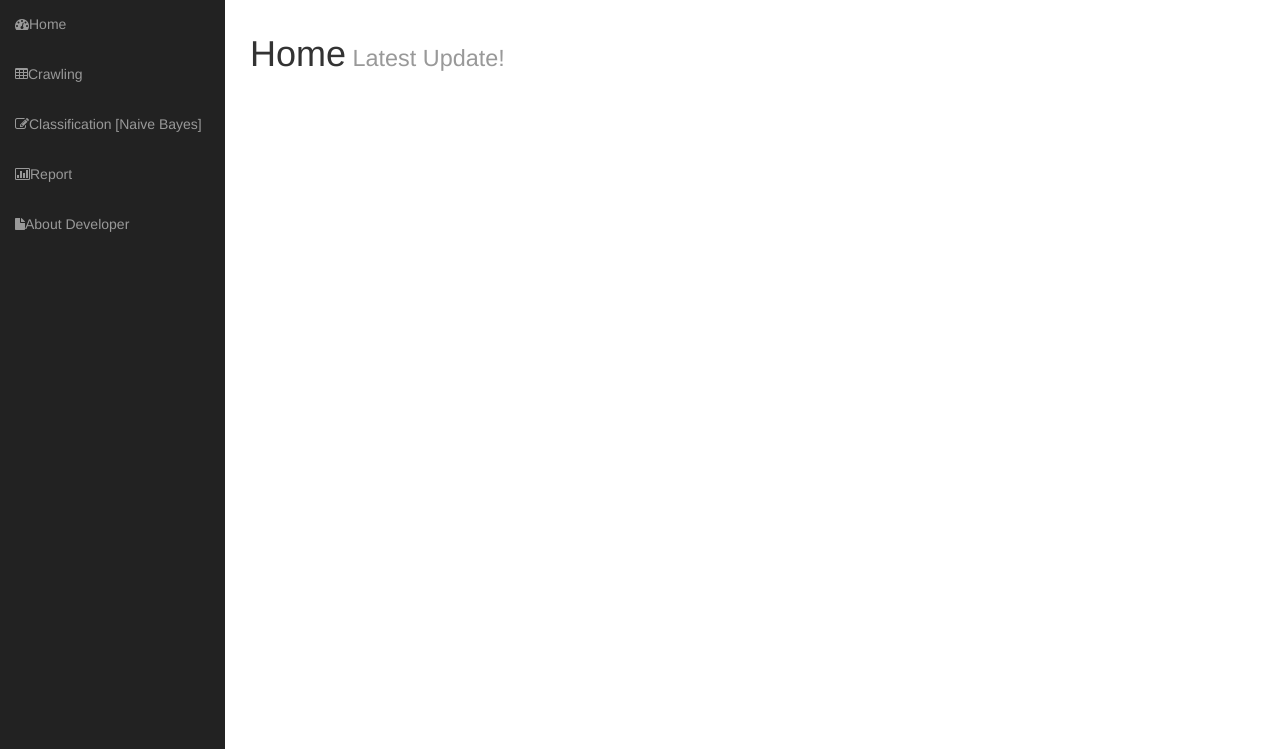
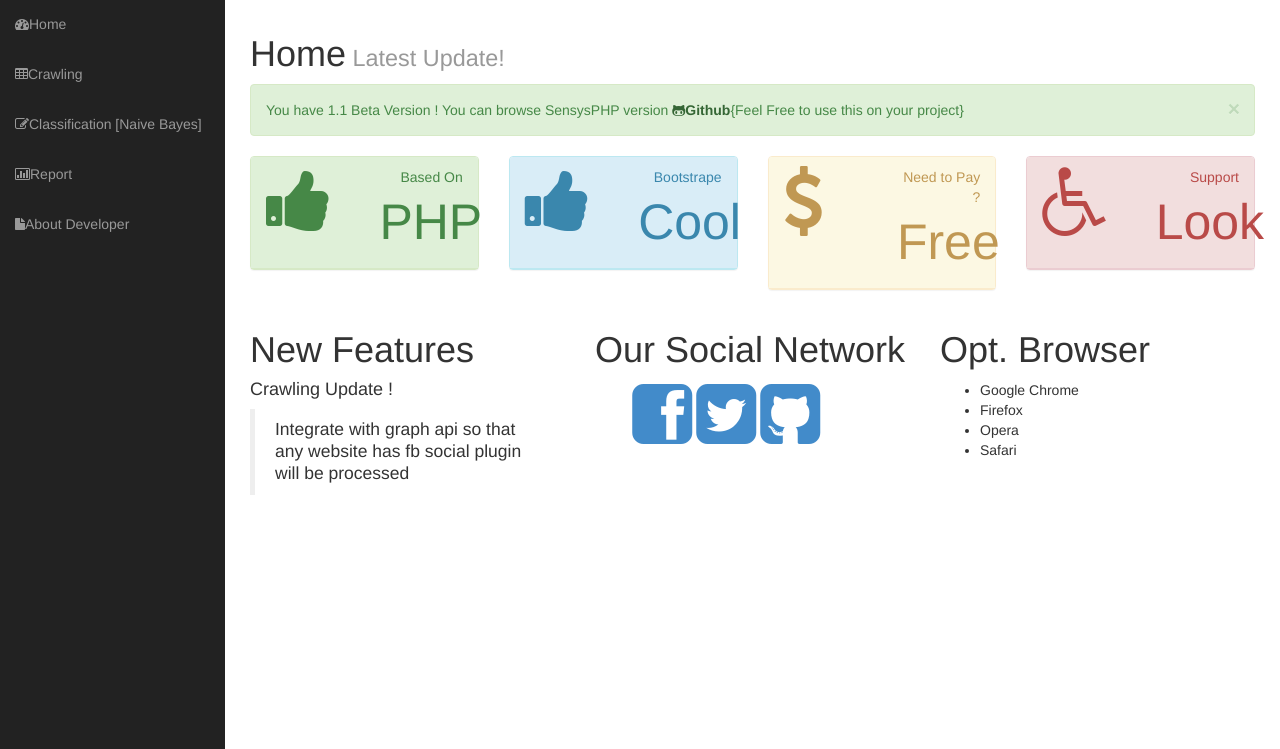
Before and after one commit to mdabbagh88/SensysPHP, a PHP site: page / in a window 1280 px wide. Shown: the part 51-800 px from the top of the page. Run offline with PHP 8.4, Linux system fonts and the light colour scheme.

Commit message:
Update some info on the page

```diff
--- a/index.php
+++ b/index.php
@@ -7,8 +7,98 @@
     	<h1>Home<small> Latest Update!</small></h1>
     </div>
 </div>
-
-
+<div class="alert alert-success alert-dismissable">
+	<button type="button" class="close" data-dismiss="alert" aria-hidden="true">&times;</button>
+    You have 1.1 Beta Version ! You can browse SensysPHP version <a class="alert-link" href="http://github.com/endrureza/sensysphp/"><i class="fa fa-github-alt"></i>Github</a>{Feel Free to use this on your project}
+</div>
+<div class="row">
+	<div class="col-lg-3">
+    	<div class="panel panel-success">
+        	<div class="panel-heading">
+            	<div class="row">
+                	<div class="col-xs-6">
+                    	<i class="fa fa-thumbs-up fa-5x"></i>
+                    </div>
+                    <div class="col-xs-6 text-right">
+                        <p class="announcement-text">Based On</p>
+                        <p class="announcement-heading">PHP</p>
+                    </div>
+                </div>
+            </div>
+        </div>
+    </div>
+    <div class="col-lg-3">
+    	<div class="panel panel-info">
+        	<div class="panel-heading">
+            	<div class="row">
+                	<div class="col-xs-6">
+                    	<i class="fa fa-thumbs-up fa-5x"></i>
+                    </div>
+                    <div class="col-xs-6 text-right">
+                        <p class="announcement-text">Bootstrape</p>
+                        <p class="announcement-heading">Cool</p>
+                    </div>
+                </div>
+            </div>
+        </div>
+    </div>
+    <div class="col-lg-3">
+    	<div class="panel panel-warning">
+        	<div class="panel-heading">
+            	<div class="row">
+                	<div class="col-xs-6">
+                    	<i class="fa fa-dollar fa-5x"></i>
+                    </div>
+                    <div class="col-xs-6 text-right">
+                        <p class="announcement-text">Need to Pay ?</p>
+                        <p class="announcement-heading">Free</p>
+                    </div>
+                </div>
+            </div>
+        </div>
+    </div>
+    <div class="col-lg-3">
+    	<div class="panel panel-danger">
+        	<div class="panel-heading">
+            	<div class="row">
+                	<div class="col-xs-6">
+                    	<i class="fa fa-wheelchair fa-5x"></i>
+                    </div>
+                    <div class="col-xs-6 text-right">
+                        <p class="announcement-text">Support</p>
+                        <p class="announcement-heading">Look</p>
+                    </div>
+                </div>
+            </div>
+        </div>
+    </div>
+</div>
+<div class="row">
+	<div class="col-lg-4">
+    	<h1>New Features</h1>
+        <h4>Crawling Update !</h4>
+        <blockquote>
+        	<p>Integrate with graph api so that any website has fb social plugin will be processed</p>
+        </blockquote>
+    </div>
+    <div class="col-lg-4">
+        <h1>Our Social Network</h1>
+    	<div class="col-xs-10 text-center">
+        	<a href="http://www.facebook.com/sysfotech"><i class="fa fa-facebook-square fa-5x"></i></a>
+            <a href="http://www.twitter.com/sysfotech"><i class="fa fa-twitter-square fa-5x"></i></a>
+            <a href="http://www.github.com/endrureza"><i class="fa fa-github-square fa-5x"></i></a>
+        </div>
+    </div>
+    <div class="col-lg-4">
+    	<h1>Opt. Browser</h1>
+        <ul>
+        	<li>Google Chrome</li>
+            <li>Firefox</li>
+            <li>Opera</li>
+            <li>Safari</li>
+        </ul>
+    </div>
+</div>
 <?php
     include ("footer.php");
 ?>
```
